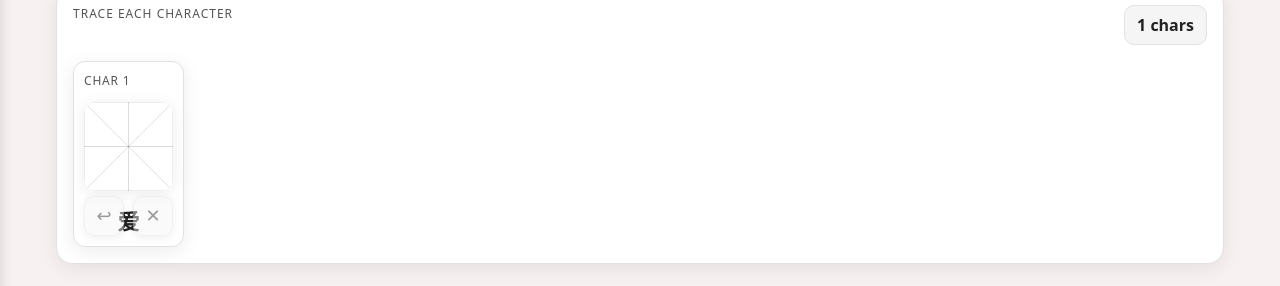
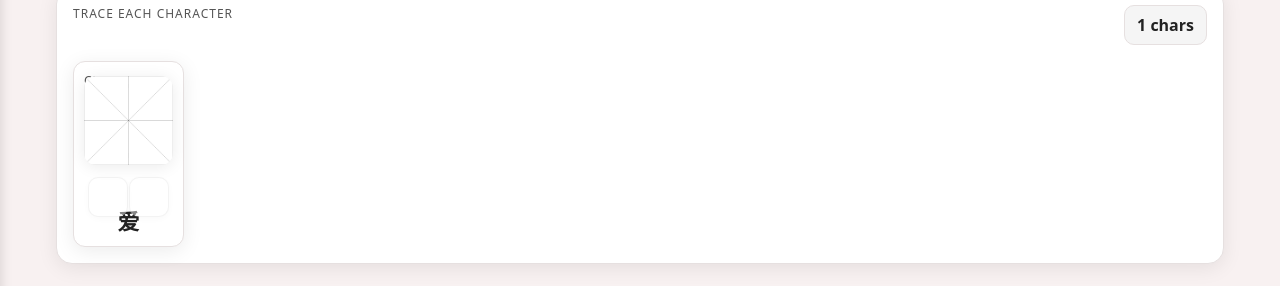
Before and after one commit to nis057489/hsk-3.0-writing-trainer, a React (Vite) app: page / in a window 1280 px wide. Shown: the part 276-562 px from the top of the page. Built offline with nearby package versions, Linux system fonts and the light colour scheme.

Commit message:
css
Signed-off-by: Nicholas Smith <nicholas@nbembedded.com>

```diff
--- a/src/index.css
+++ b/src/index.css
@@ -244,7 +244,6 @@ body {
     gap: 8px;
     box-shadow: var(--shadow);
     position: relative;
-    padding-bottom: 52px;
 }
 
 .trace-label {
@@ -269,6 +268,7 @@ body {
 .pad-shell {
     display: flex;
     flex-direction: column;
+    position: relative;
     width: 100%;
 }
 
@@ -279,29 +279,26 @@ body {
 
 .pad-controls {
     display: flex;
-    gap: 0;
     justify-content: space-between;
-    position: absolute;
-    left: 10px;
-    right: 10px;
-    bottom: 10px;
-    padding: 0;
-    pointer-events: none;
+    margin-top: 12px;
+    padding: 0 4px;
+    width: 100%;
 }
 
 .pad-controls button {
-    background: var(--surface-strong);
-    color: var(--text);
-    border: 1px solid var(--border);
-    box-shadow: 0 2px 8px rgba(0, 0, 0, 0.15);
-    padding: 0;
     width: 40px;
     height: 40px;
+    border: 1px solid rgba(0, 0, 0, 0.1);
+    background: white;
+    border-radius: 10px;
+    cursor: pointer;
     font-size: 18px;
-    line-height: 1;
-    border-radius: 10px;
-    pointer-events: auto;
+    display: flex;
+    align-items: center;
+    justify-content: center;
     opacity: 0.92;
+    box-shadow: 0 2px 8px rgba(0, 0, 0, 0.06);
+    transition: all 0.15s ease;
 }
 
 .pad-controls button:hover:not(:disabled) {
```
